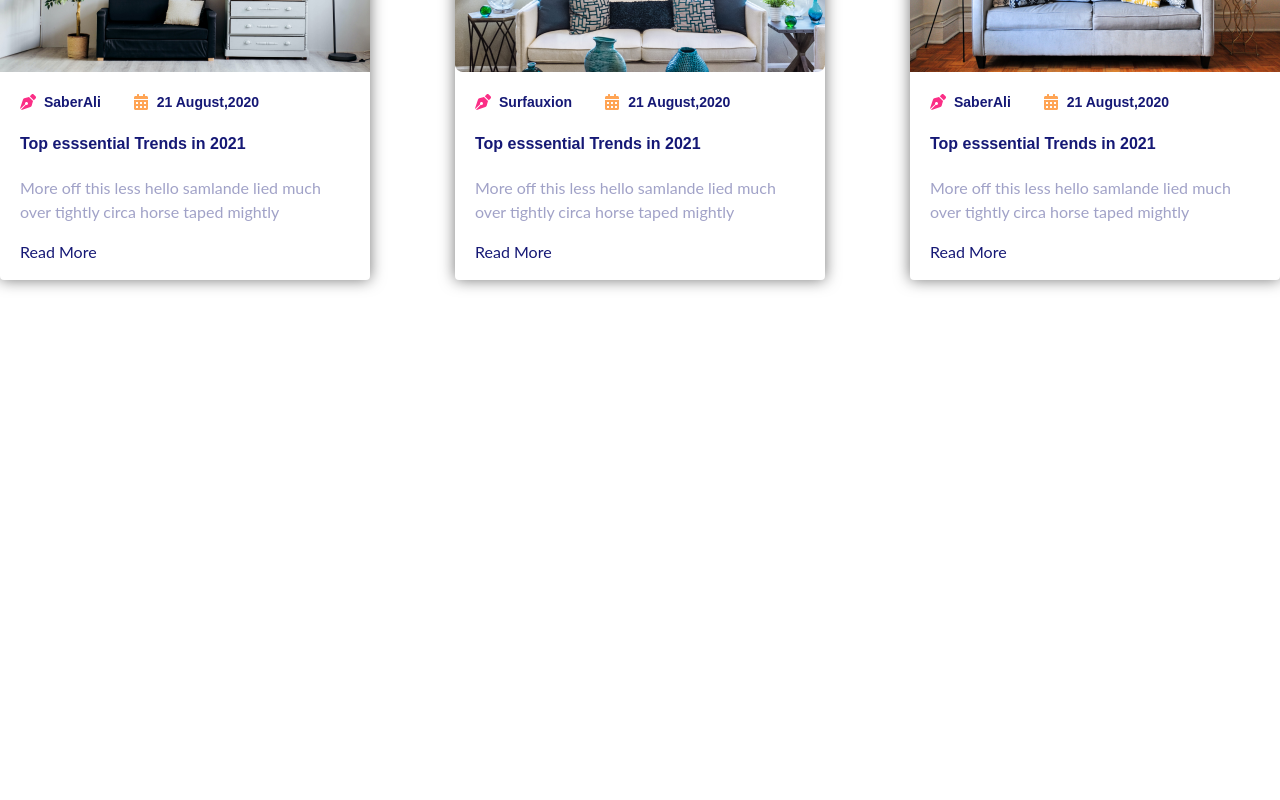
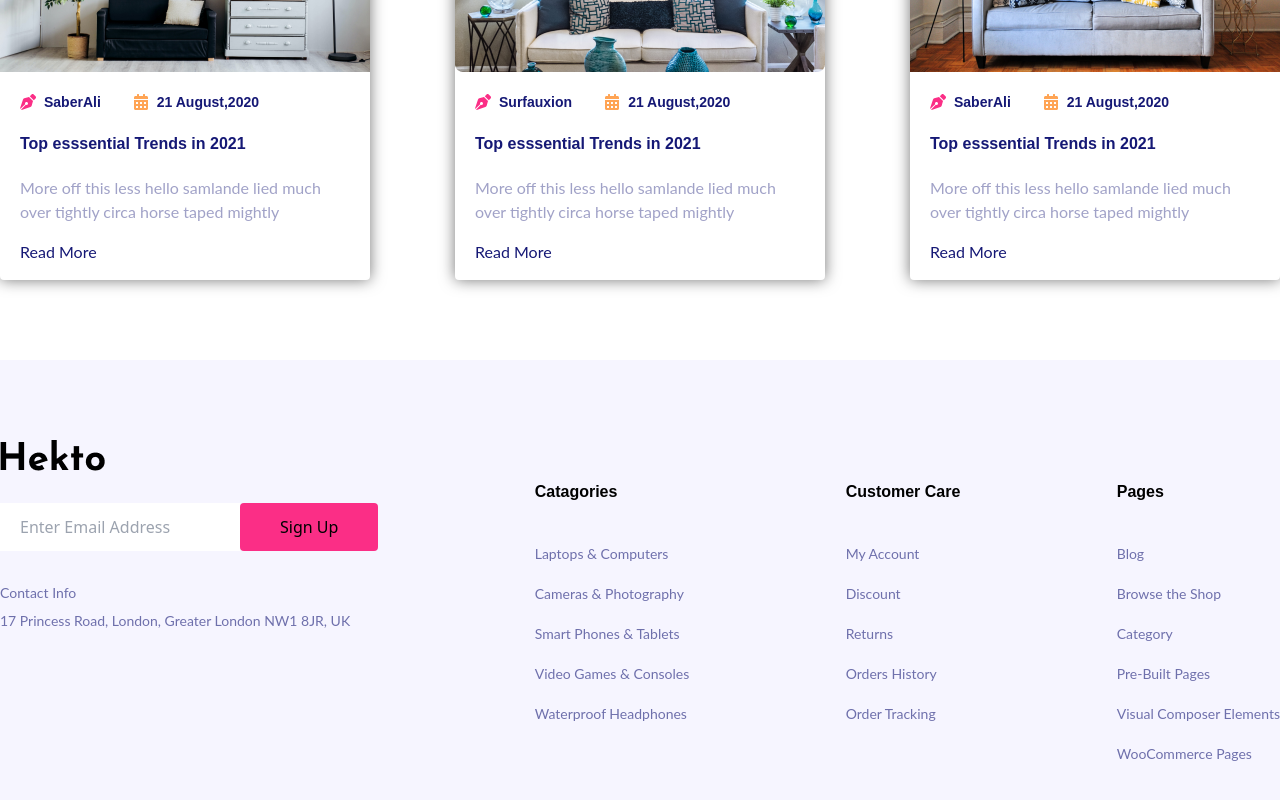
Before and after one commit to mdarafat2201/hekto, a React (Vite) app: page / in a window 1280 px wide. Shown: the part 6434-7234 px from the top of the page. Before the commit the page ends 6794 px from the top, so only its background shows below. Built offline with nearby package versions, Linux system fonts and the light colour scheme.

Commit message:
FooterTop part don

```diff
--- /dev/null
+++ b/src/Component/CommonComponent/FooterItem.jsx
@@ -0,0 +1,22 @@
+import React from "react";
+
+const FooterItem = ({ allitem = ["one", "two", "thwee"], title }) => {
+  return (
+    <>
+      <div>
+        <h2 className="f font-JosefinSans font-bold my-10 text-md text-[#000]">
+          {title ? title : "Catagories"}
+        </h2>
+        <ul>
+          {allitem?.map((item) => (
+            <li className="font-Latofont text-sm text-main_font_color mb-5 font-normal  opacity-60">
+              <a href="#">{item}</a>
+            </li>
+          ))}
+        </ul>
+      </div>
+    </>
+  );
+};
+
+export default FooterItem;
--- /dev/null
+++ b/src/Component/CommonComponent/FooterTop.jsx
@@ -0,0 +1,66 @@
+import React from "react";
+import FooterLogo from "../../assets/FooterLogo.png";
+import Button from "./Button";
+import Flex from "./Flex";
+import FooterItem from "./FooterItem";
+const FooterTop = () => {
+  return (
+    <>
+      <Flex className={"items-start justify-between"}>
+        <div>
+          <img src={FooterLogo} alt={FooterLogo} />
+          <div className="py-8">
+            <input
+              type="text"
+              placeholder="Enter Email Address"
+              className="py-3 pl-5 w-[240px]"
+            />
+            <Button
+              className={"py-3 px-10 bg-secondary_font_color rounded"}
+              title={"Sign Up"}
+            />
+          </div>
+          <h4 className="font-Latofont text-sm mb-2 text-main_font_color font-normal  opacity-60">
+            Contact Info
+          </h4>
+          <p className="font-Latofont text-sm text-main_font_color font-normal  opacity-60">
+            17 Princess Road, London, Greater London NW1 8JR, UK
+          </p>
+        </div>
+        <FooterItem
+          title={"Catagories"}
+          allitem={[
+            "Laptops & Computers",
+            "Cameras & Photography",
+            "Smart Phones & Tablets",
+            "Video Games & Consoles",
+            "Waterproof Headphones",
+          ]}
+        />
+        <FooterItem
+          title={"Customer Care"}
+          allitem={[
+            "My Account",
+            "Discount",
+            "Returns",
+            "Orders History",
+            "Order Tracking",
+          ]}
+        />
+        <FooterItem
+          title={"Pages"}
+          allitem={[
+            "Blog",
+            "Browse the Shop",
+            "Category",
+            "Pre-Built Pages",
+            "Visual Composer Elements",
+            "WooCommerce Pages",
+          ]}
+        />
+      </Flex>
+    </>
+  );
+};
+
+export default FooterTop;
--- /dev/null
+++ b/src/Component/HomeComponet/Footer/Footer.jsx
@@ -0,0 +1,17 @@
+import React from "react";
+import FooterTop from "../../CommonComponent/FooterTop";
+const Footer = () => {
+  return (
+    <>
+      <div className="bg-secondary_bg_color py-20">
+        <div className="container">
+          <div>
+            <FooterTop />
+          </div>
+        </div>
+      </div>
+    </>
+  );
+};
+
+export default Footer;
--- a/src/Pages/Home/Home.jsx
+++ b/src/Pages/Home/Home.jsx
@@ -11,6 +11,7 @@ import DiscountItem from "../../Component/HomeComponet/DiscountItem/DiscountItem
 import TopCategories from "../../Component/HomeComponet/TopCategories/TopCategories";
 import OurNewslater from "../../Component/HomeComponet/ourNewslater/ourNewslater";
 import LeatestBlog from "../../Component/HomeComponet/LeatestBlog/LeatestBlog";
+import Footer from "../../Component/HomeComponet/Footer/Footer";
 const Home = () => {
   return (
     <div>
@@ -26,6 +27,7 @@ const Home = () => {
       <TopCategories />
       <OurNewslater />
       <LeatestBlog />
+      <Footer />
     </div>
   );
 };
```
Also changed, not shown: src/assets/FooterLogo.png (added).
